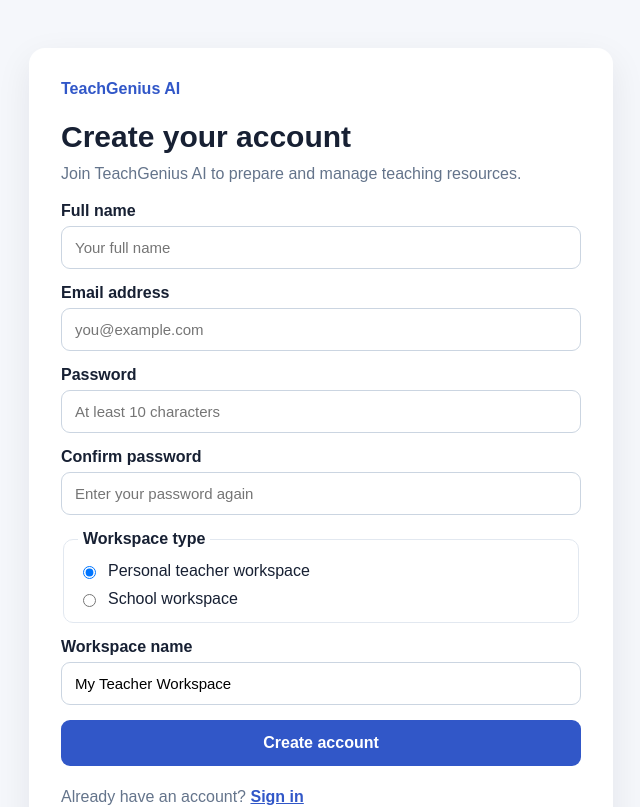
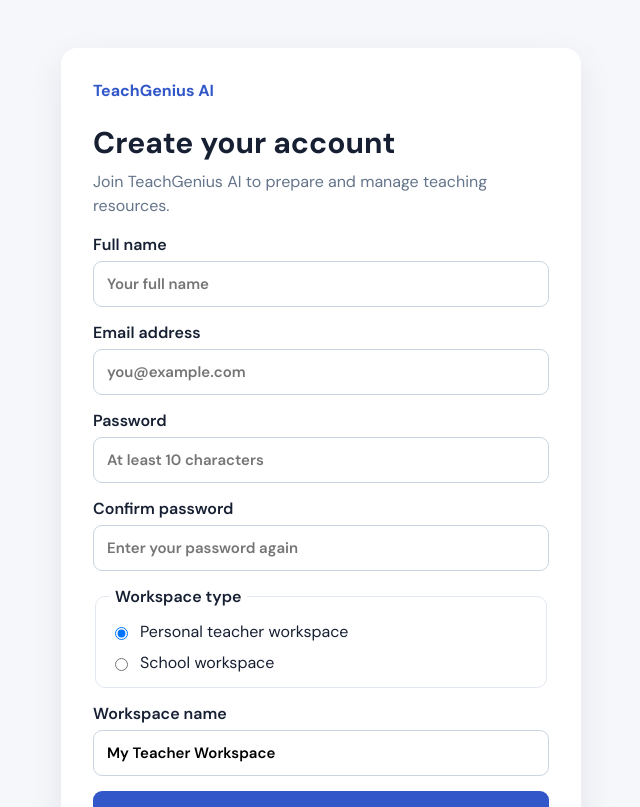
Before and after one commit to sheggun1/teachgenius-ai, a Next.js app: page /register in a window 1280 px wide. Shown: the top 807 px of the page, without its empty margins (319-959 px from the left). Built offline with nearby package versions, Linux system fonts and the light colour scheme.

Commit message:
Apply global professional design system

```diff
--- a/app/layout.tsx
+++ b/app/layout.tsx
@@ -1,16 +1,6 @@
 import type { Metadata } from "next";
-
-export const metadata: Metadata = {
-  title: "TeachGenius AI",
-  description: "An AI-powered educational platform for teachers, students and schools."
-};
-
-export default function RootLayout({ children }: Readonly<{ children: React.ReactNode }>) {
-  return (
-    <html lang="en">
-      <body style={{ margin: 0, fontFamily: "Arial, Helvetica, sans-serif" }}>
-        {children}
-      </body>
-    </html>
-  );
+import "./globals.css";
+export const metadata:Metadata={title:"TeachGenius AI | Teaching Workspace",description:"A professional AI-powered teaching and learning workspace for educators and schools."};
+export default function RootLayout({children}:{children:React.ReactNode}){
+ return <html lang="en"><body>{children}</body></html>;
 }
```
